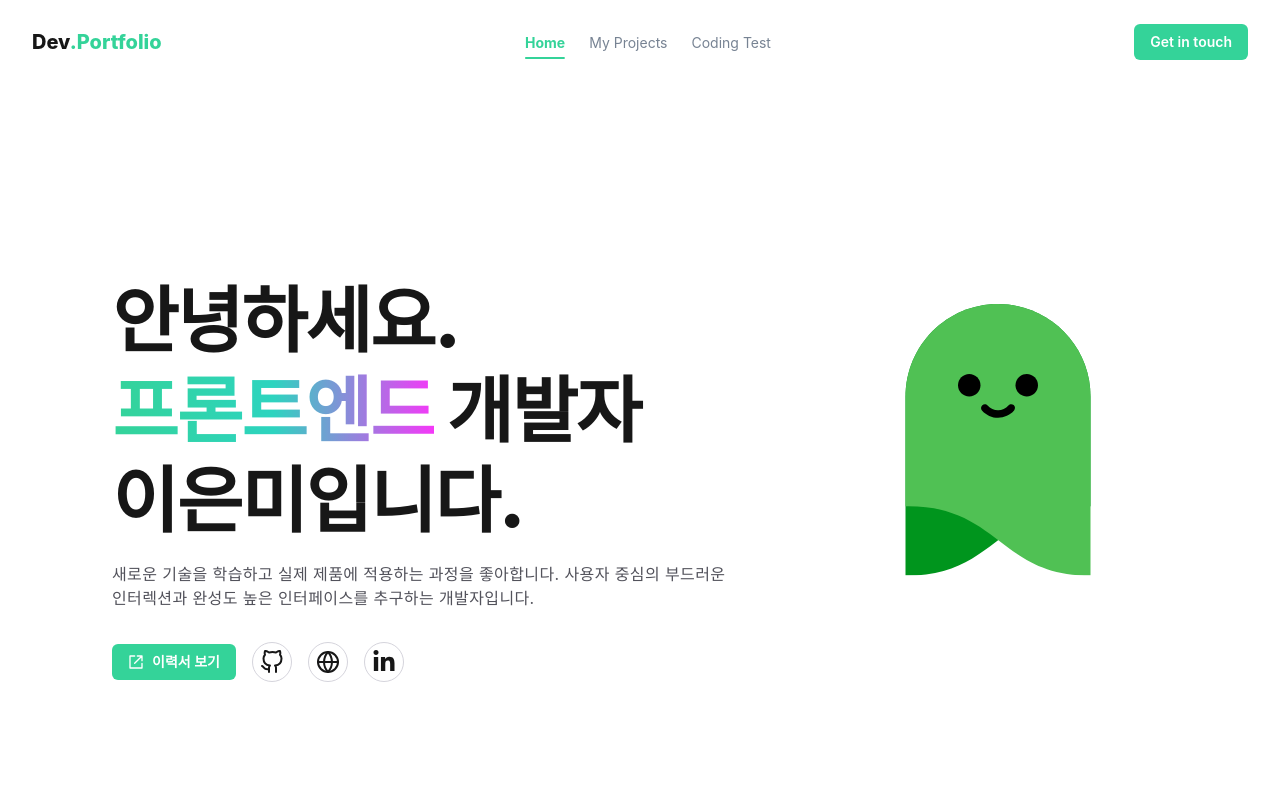
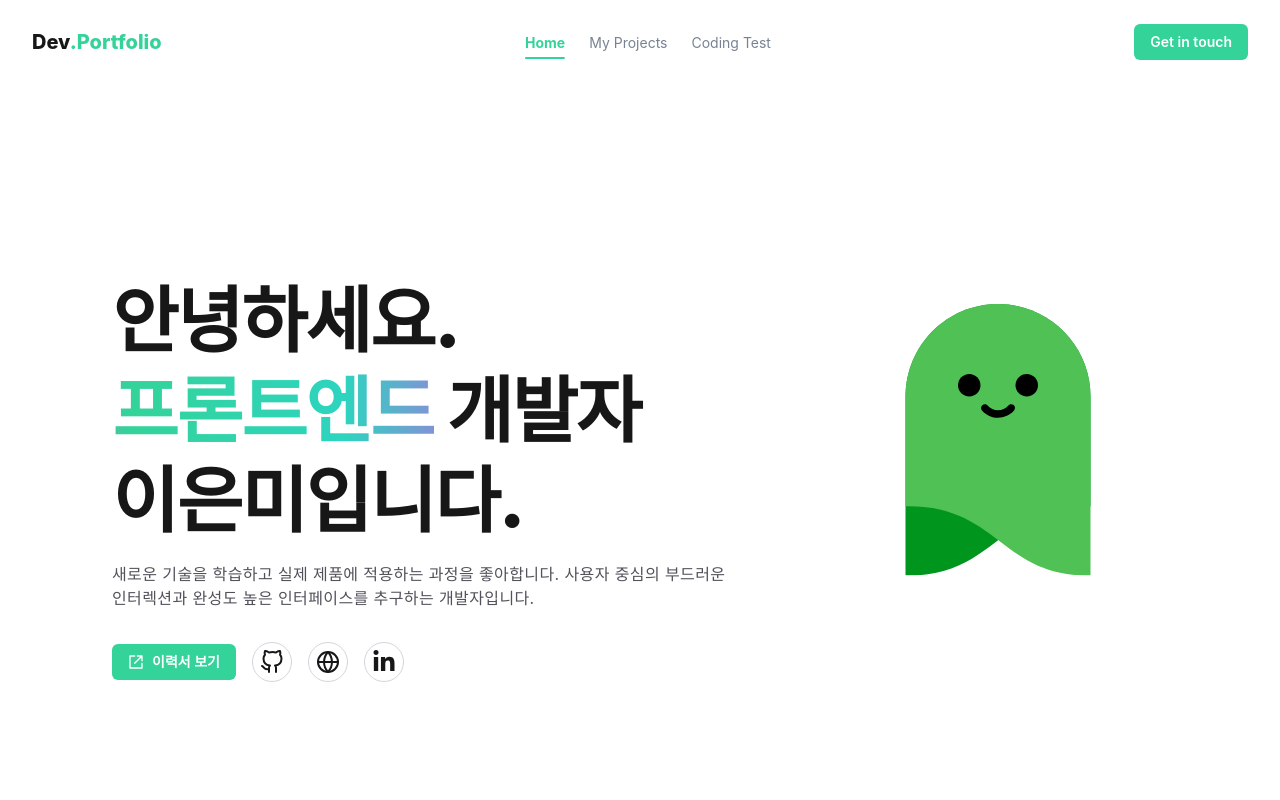
Before and after one commit to eunmilee89/eunmilee89.github.io, a Next.js app: page / in a window 1280 px wide. Shown: the top 800 px of the page. Built offline with nearby package versions, Linux system fonts and the light colour scheme; a web font is replaced by a local one.

Commit message:
feat: 메인 Hero 강조 텍스트에 GradientText 적용
Co-Authored-By: Claude Opus 5.5 <noreply@anthropic.com>

```diff
--- a/src/widgets/hero/ui/Hero.tsx
+++ b/src/widgets/hero/ui/Hero.tsx
@@ -2,6 +2,7 @@ import Image from "next/image";
 import { FaLinkedinIn } from "react-icons/fa";
 import { FiGithub, FiGlobe } from "react-icons/fi";
 import { RESUME_PATH, SOCIAL_LINKS } from "@/shared/config";
+import { GradientText } from "@/shared/ui/gradient-text";
 import { LinkButton } from "@/shared/ui/link-button";
 import { SocialLink } from "@/shared/ui/social-link";
 
@@ -11,15 +12,7 @@ export function Hero() {
       <div className="text-center lg:text-left lg:py-48 lg:pl-20 2xl:pl-30">
         <h2 className="text-3xl sm:text-4xl md:text-5xl lg:text-7xl font-black leading-tight break-keep tracking-tight">
           안녕하세요.{" "}
-          <span
-            className="bg-clip-text text-transparent"
-            style={{
-              backgroundImage:
-                "linear-gradient(to right, #34d399, #2dd4bf, #f538f8)",
-            }}
-          >
-            프론트엔드
-          </span>{" "}
+          <GradientText>프론트엔드</GradientText>{" "}
           개발자 이은미입니다.
         </h2>
         <div className="text-subtext mt-4 text-sm sm:text-base md:text-base max-w-md md:max-w-lg lg:max-w-3xl mx-auto lg:mx-0 break-keep tracking-wide">
```
